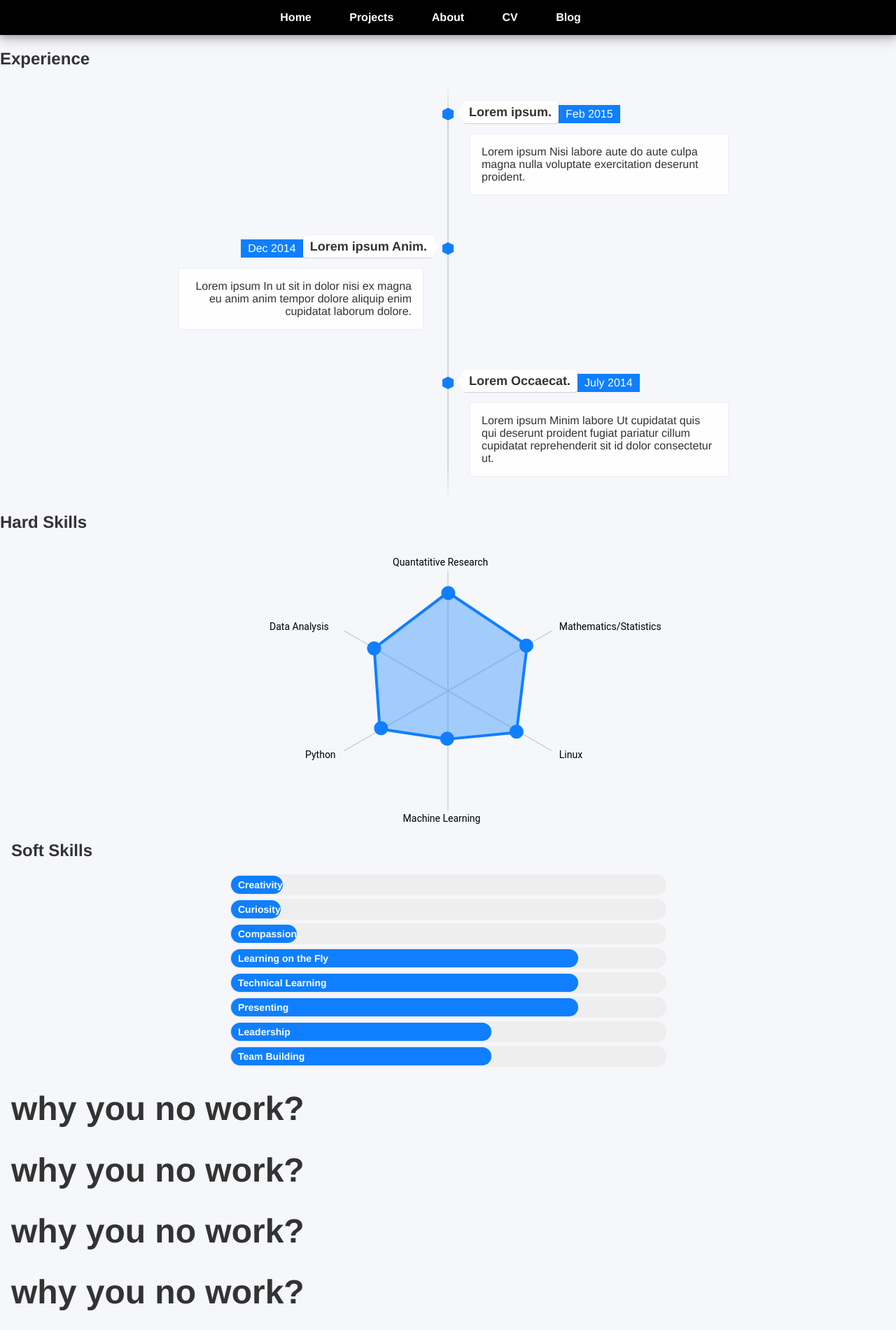
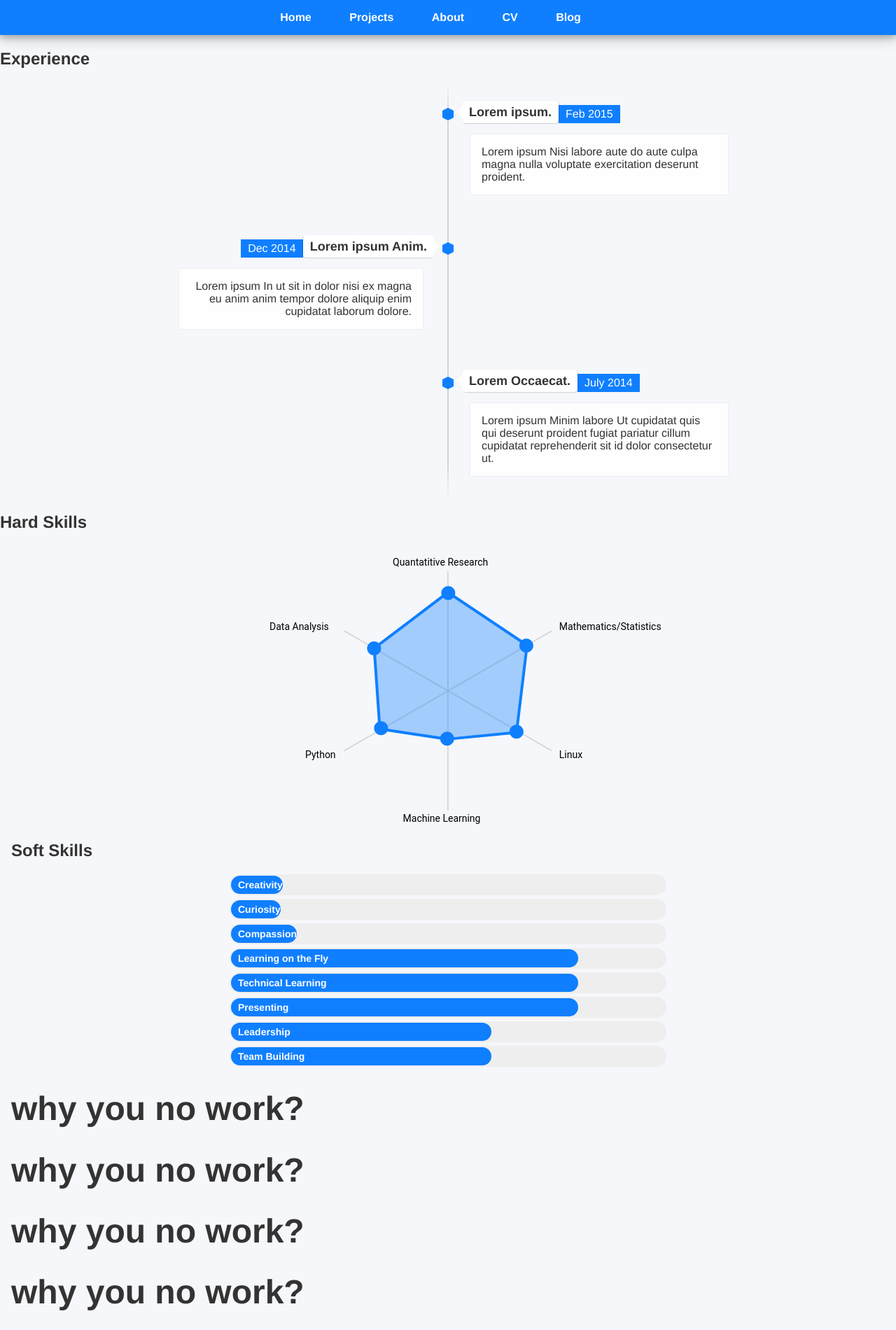
Before and after one commit to mayabenowitz/mayabenowitz.github.io, a Jekyll site: the page built from index.html, in a window 1280 px wide. Shown: the part 900-2800 px from the top of the page at 70% size. Built offline with Jekyll 4.4.1, drawn with Linux system fonts in a browser that asks for light colours; nearby versions of some CDN libraries.

Commit message:
Update main.css

```diff
--- a/css/main.css
+++ b/css/main.css
@@ -9,7 +9,7 @@ body {
 
 #navbar {
   overflow: hidden;
-  background-color: black;
+  background-color: #0f7fff;
   height: 50px;
   z-index: 999;
   box-shadow: 0 4px 8px 0 rgba(0, 0, 0, 0.2), 0 6px 20px 0 rgba(0, 0, 0, 0.19);
```
